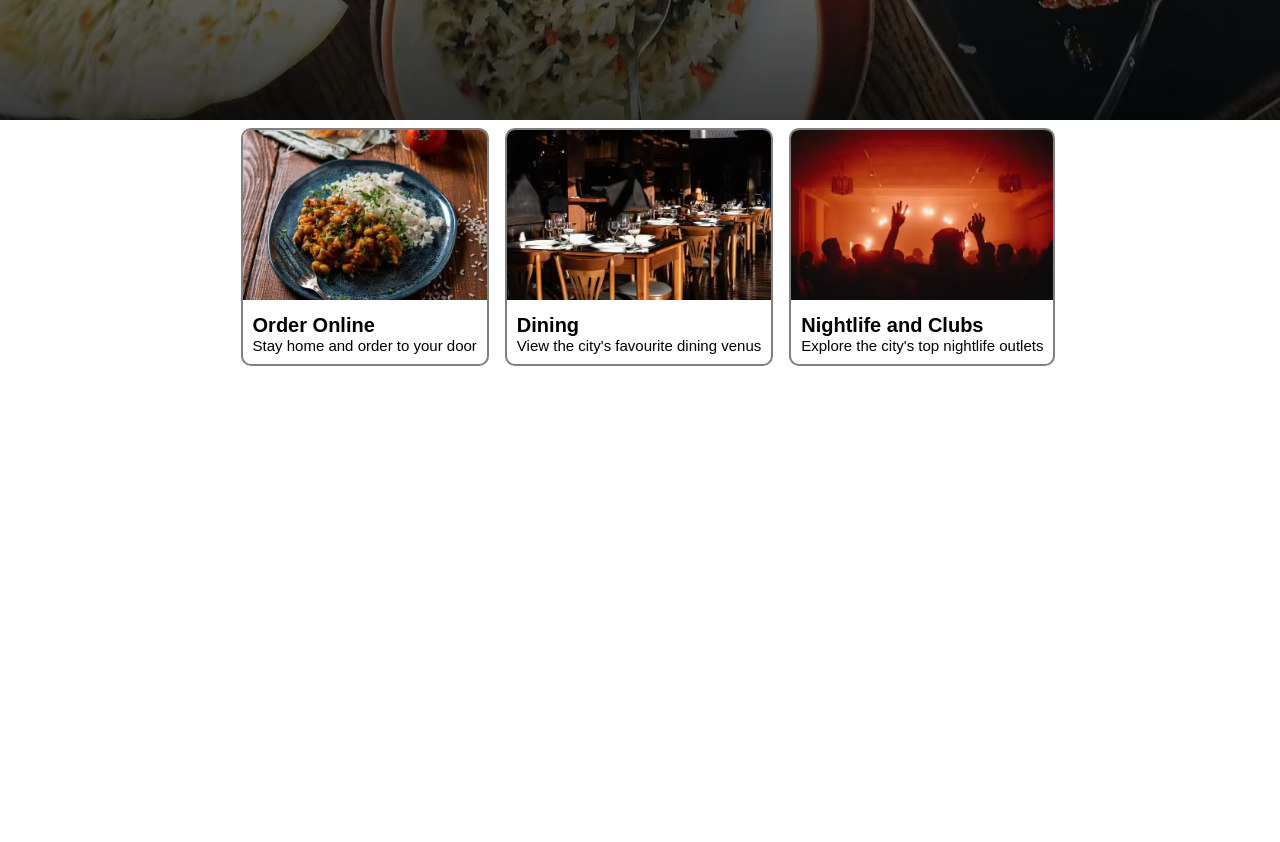
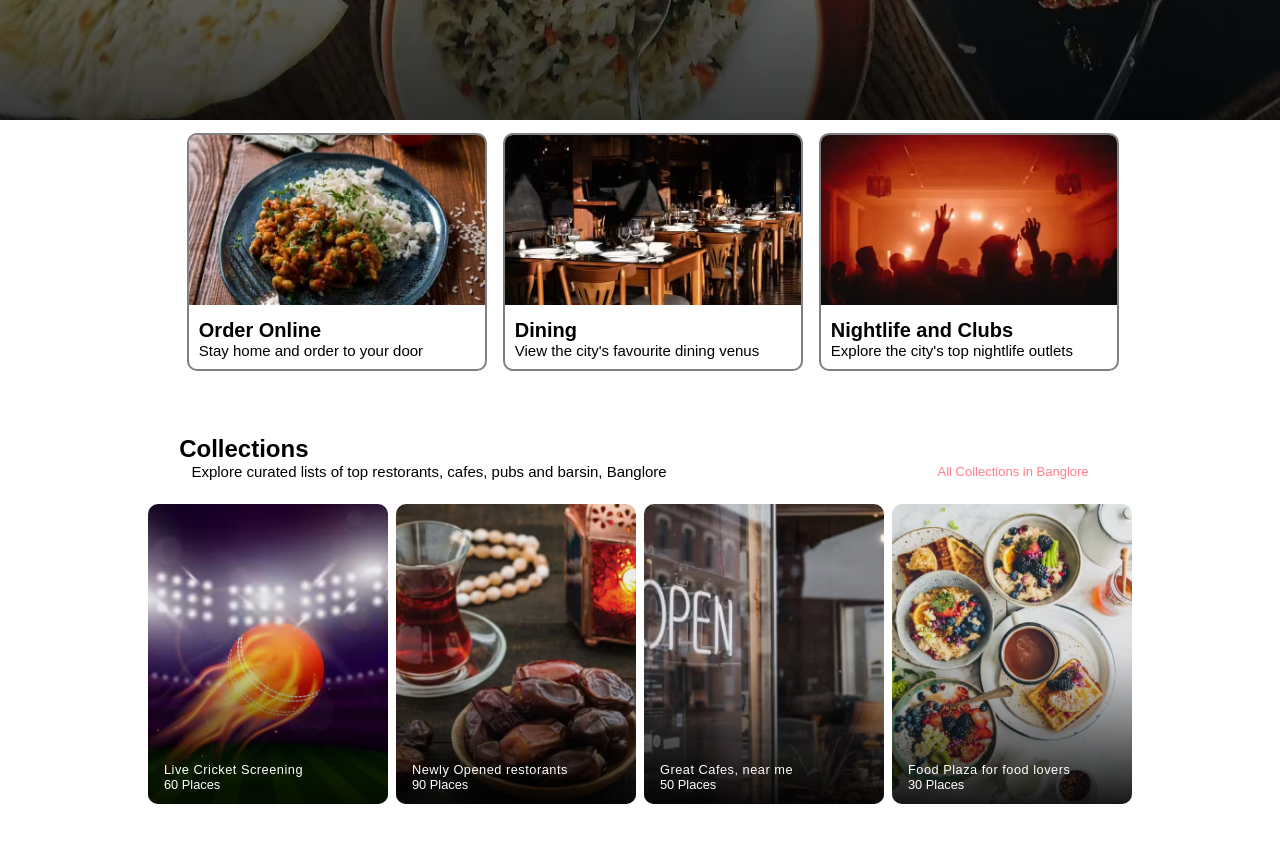
Before and after one commit to ANANDPATEL2001/Zomato-landing-page, a plain HTML site: page index.html in a window 1280 px wide. Shown: the part 440-1282 px from the top of the page. Before the commit the page ends 814 px from the top, so only its background shows below. Drawn offline with Linux system fonts and the light colour scheme.

Commit message:
second commit

```diff
--- a/index.html
+++ b/index.html
@@ -80,5 +80,50 @@
         </div>
       </div>
     </section>
+    <section class="container_collection">
+      <h1>Collections</h1>
+      <div class="sub__heading_container">
+        <span>
+          Explore curated lists of top restorants, cafes, pubs and barsin, Banglore
+        </span>
+        <span>
+          All Collections in Banglore
+        </span>
+      </div>
+      <div class="collection_card_container">
+        <div class="card card1">
+          <div class="overlay">
+            <div class="content">
+              <h4>Live Cricket Screening</h4>
+              <span>60 Places</span>
+            </div>
+          </div>
+        </div>
+        <div class="card card2">
+          <div class="overlay">
+            <div class="content">
+              <h4>Newly Opened restorants</h4>
+              <span>90 Places</span>
+            </div>
+          </div>
+        </div>
+        <div class="card card3">
+          <div class="overlay">
+            <div class="content">
+              <h4>Great Cafes, near me</h4>
+              <span>50 Places</span>
+            </div>
+          </div>
+        </div>
+        <div class="card card4">
+          <div class="overlay">
+            <div class="content">
+              <h4>Food Plaza for food lovers</h4>
+              <span>30 Places</span>
+            </div>
+          </div>
+        </div>
+      </div>
+    </section>
   </body>
 </html>
--- a/styles.css
+++ b/styles.css
@@ -97,9 +97,11 @@
     width: 100%;
     align-items: center;
     justify-content: center;
+    margin: 1%;
  }
  .we__offer_card{
      border-radius: 10px;
+     width: 300px;
      overflow: hidden;
      border: 2px grey solid;
      transition: all 0.4s ease;
@@ -126,6 +128,84 @@
     font-size: 15px;
  }
 
+
+
+
+
+.container_collection{
+    margin: 5%;
+}
+ .container_collection h1{
+    font-weight: 600;
+    margin-left: 10%;
+ }
+.sub__heading_container{
+    font-size: 15px;
+    display: flex;
+    align-items: center;
+    justify-content: space-around;
+    flex-wrap: wrap;
+    gap: 1rem;
+}
+.sub__heading_container span:last-child{
+    color: #ff7e8b;
+    font-size: 13px;
+    cursor: pointer;
+}
+.collection_card_container{
+    display: flex;
+    align-items: center;
+    justify-content: center;
+    flex-wrap: wrap;
+    gap: 0.5rem;
+    margin-top: 1.5rem;
+}
+.collection_card_container .card{
+    height: 300px;
+    min-width: 240px;
+    background-size: cover;
+    background-position: center;
+    border-radius: 10px;
+    position: relative;
+}
+.card1{
+    background-image: url('./images/collection1.jpg');
+}
+.card2{
+    background-image: url('./images/collection2.jpg');
+}
+.card3{
+    background-image: url('./images/collection3.jpg');
+}
+.card4{
+    background-image: url('./images/collection4.jpg');
+}
+.overlay{
+    width: 100%;
+    height: 100%;
+    position: absolute;
+    top: 0;
+    left: 0;
+    border-radius: 10px;
+    background: linear-gradient(
+        0deg,
+        rgba(0,0,0,0.9) 0%,
+        rgba(0,0,0,0.1) 50%,
+        rgba(0,0,0,0.05) 85%
+    );
+}
+.collection_card_container .card .content{
+    position: absolute;
+    bottom: 0;
+    left: 0;
+    color: white;
+    padding: 12px 16px;
+    font-size: 0.8rem;
+}
+.content h4{
+    font-weight: 400;
+    letter-spacing: 0.5px;
+}
 
 
 
```
